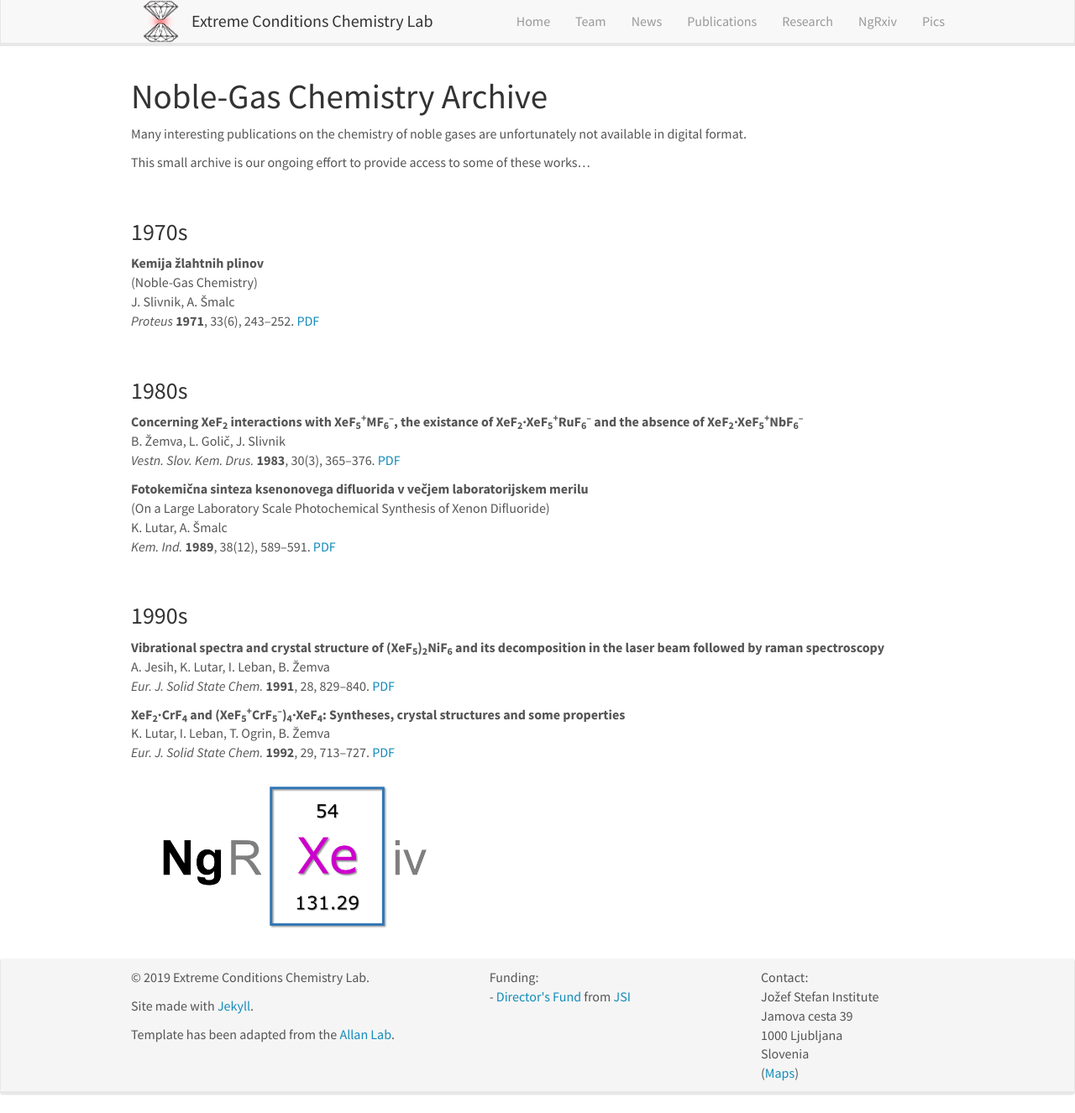
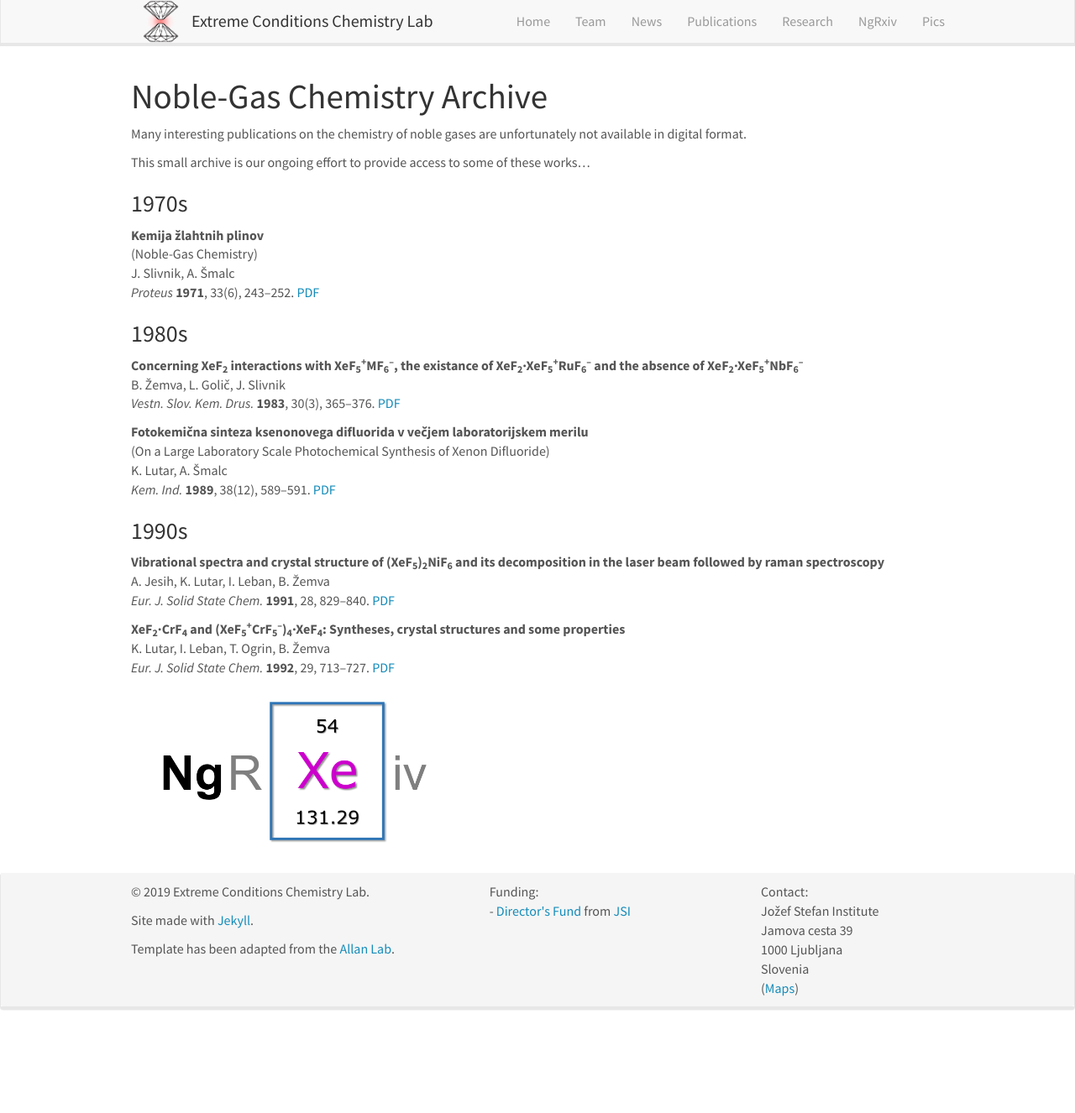
Before and after one commit to eccl-jsi/eccl-jsi.github.io, a Jekyll site: the page built from _pages/ngrxiv.md, in a window 1280 px wide and 1326 px high. Shown: the whole window at 84% size. Built offline with Jekyll 4.4.1, drawn with Linux system fonts in a browser that asks for light colours; nearby versions of some CDN libraries.

Commit message:
Update ngrxiv.md

```diff
--- a/_pages/ngrxiv.md
+++ b/_pages/ngrxiv.md
@@ -11,16 +11,16 @@ permalink: /ngrxiv
 Many interesting publications on the chemistry of noble gases are unfortunately not available in digital format.
 
 This small archive is our ongoing effort to provide access to some of these works...
+<br>
 
-<br>
 ### 1970s
 
 **Kemija žlahtnih plinov**
 <br>(Noble-Gas Chemistry)
 <br>J. Slivnik, A. Šmalc
 <br>*Proteus* **1971**, 33(6), 243–252. [PDF]({{ site.baseurl }}/ngarxiv/1971_P.pdf)
+<br>
 
-<br>
 ### 1980s
 
 **Concerning XeF<sub>2</sub> interactions with XeF<sub>5</sub><sup>+</sup>MF<sub>6</sub><sup>–</sup>, the existance of XeF<sub>2</sub>&#183;XeF<sub>5</sub><sup>+</sup>RuF<sub>6</sub><sup>–</sup> and the absence of XeF<sub>2</sub>&#183;XeF<sub>5</sub><sup>+</sup>NbF<sub>6</sub><sup>–</sup>**
@@ -31,8 +31,8 @@ This small archive is our ongoing effort to provide access to some of these work
 <br>(On a Large Laboratory Scale Photochemical Synthesis of Xenon Difluoride)
 <br>K. Lutar, A. Šmalc
 <br>*Kem. Ind.* **1989**, 38(12), 589–591. [PDF]({{ site.baseurl }}/ngarxiv/1989_KI.pdf)
+<br>
 
-<br>
 ### 1990s
 
 **Vibrational spectra and crystal structure of (XeF<sub>5</sub>)<sub>2</sub>NiF<sub>6</sub> and its decomposition in the laser beam followed by raman spectroscopy**
```
